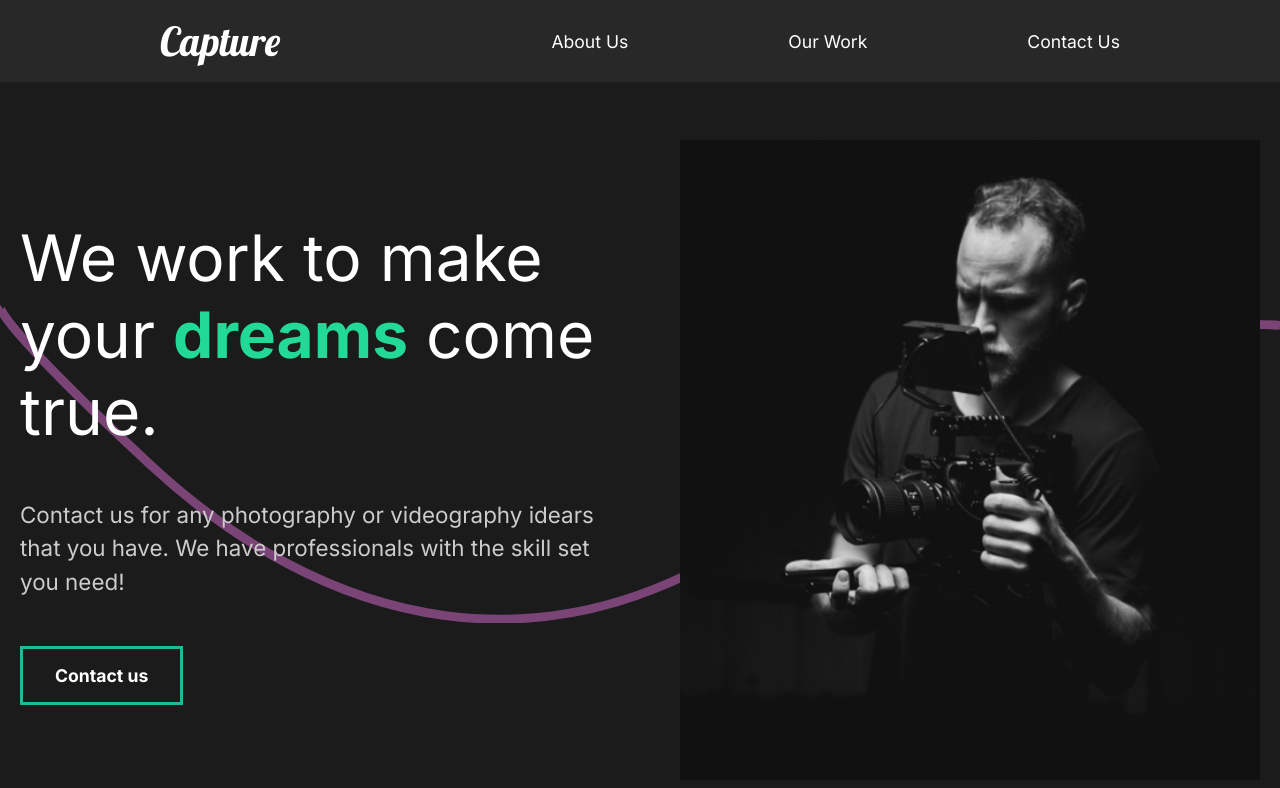
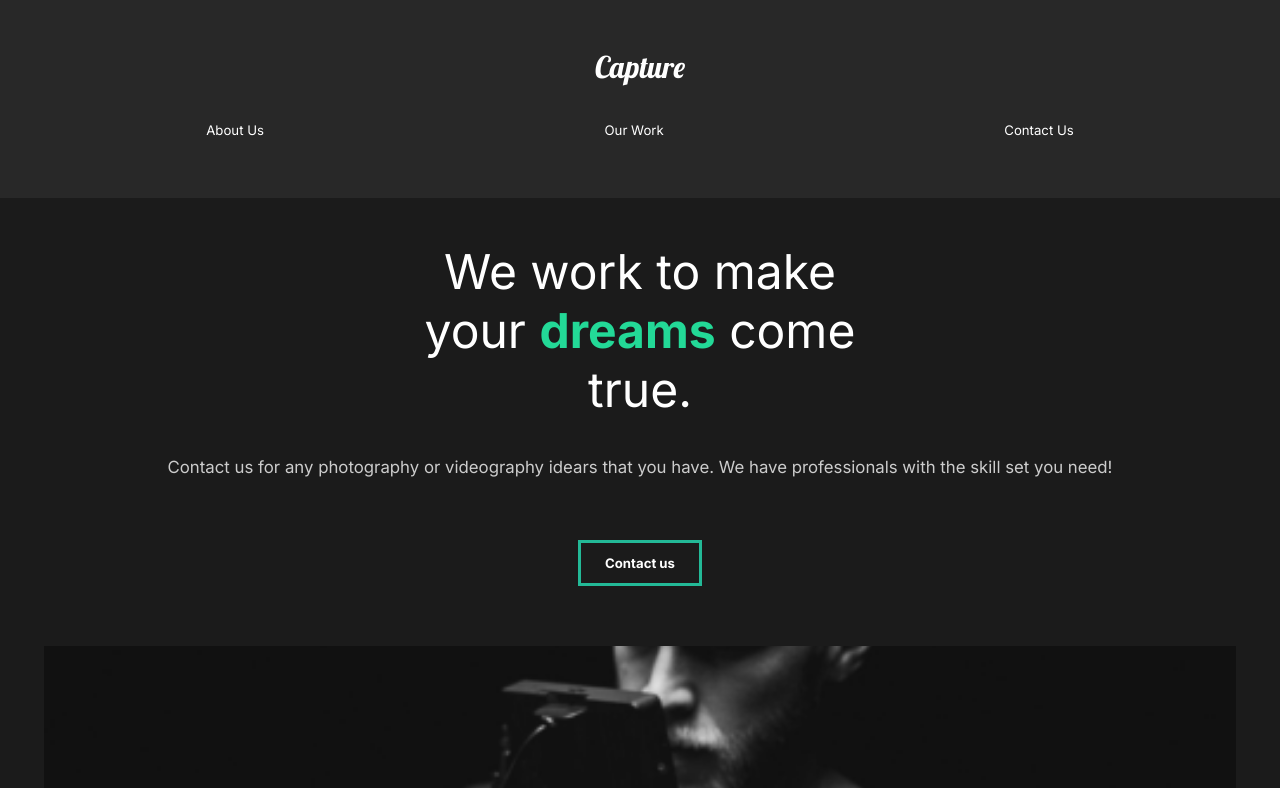
Before and after one commit to benhendriks/23_capture, a React (Create React App) app: page / in a window 1280 px wide. Shown: the top 788 px of the page. Built offline with nearby package versions, Linux system fonts and the light colour scheme.

Commit message:
Worked on responsability

```diff
--- a/src/components/GlobalStyle.js
+++ b/src/components/GlobalStyle.js
@@ -6,6 +6,13 @@
     padding: 0;
     box-sizing: border-box;
   }
+
+  html {
+    @media (max-width: 1700px) {
+      font-size: 75%;
+    }
+  }
+
   body {
     background: #1b1b1b;
     font-family: 'Inter', sans-serif;
--- a/src/components/Nav.js
+++ b/src/components/Nav.js
@@ -31,6 +31,22 @@
     padding-left: 10rem;
     position: relative:
   }
+  @media (max-width: 1300px) {
+      flex-direction: column;
+      padding: 3rem 1rem;
+      #logo {
+        display: inline-block;
+        margin: 1rem;
+      }
+      ul {
+        padding: 2rem;
+        justify-content: space-around;
+        width: 100%;
+        li {
+          padding: 0;
+        }
+      }
+    }
 `;
 
 const Nav = () => {
--- a/src/components/ServicesSection.js
+++ b/src/components/ServicesSection.js
@@ -23,6 +23,9 @@
   display: flex;
   flex-wrap: wrap;
   flex-basis: 20rem;
+  @media (max-width: 1300px) {
+      justify-content: center;
+    }
 `;
 
 const Card = styled.div`
--- a/src/components/styles.js
+++ b/src/components/styles.js
@@ -8,7 +8,11 @@
   align-items: center;
   justify-content: center;
   color: white;
-  }
+  @media (max-width: 1300px) {
+      display: block;
+      padding: 2rem;
+      text-align: center;
+    }
 `;
 
 export const Description = styled.div`
@@ -17,6 +21,12 @@
   z-index: 2;
     h2 {
       font-weight: lighter;
+    }
+    @media (max-width: 1300px) {
+      padding: 0;
+      button {
+        margin: 2rem 0rem 5rem 0rem;
+      }
     }
 `;
 
--- a/src/components/useScroll.js
+++ b/src/components/useScroll.js
@@ -3,7 +3,7 @@
 
 export const useScroll = () => {
   const controls = useAnimation();
-  const [element, view] = useInView({ threshold: 0.5 });
+  const [element, view] = useInView({ threshold: 0.3 });
     if (view) {
       controls.start("show");
     } else {
--- a/src/pages/ContactUs.js
+++ b/src/pages/ContactUs.js
@@ -7,11 +7,18 @@
   padding: 5rem 10rem;
   color: #353535;
   min-height: 90vh;
+  @media (max-width: 1500px) {
+    padding: 2rem;
+    font-size: 1rem;
+  }
 `;
 
 const Title = styled.div`
   margin-bottom: 4rem;
   color: black;
+  @media (max-width: 1500px) {
+    margin-top: 5rem;
+  }
 `;
 
 const Hide = styled.div`
--- a/src/pages/MovieDetail.js
+++ b/src/pages/MovieDetail.js
@@ -28,6 +28,10 @@
   margin: 0rem 10rem;
   align-items: center;
   justify-content: space-around;
+  @media (max-width: 1500px) {
+    display: block;
+    margin: 2rem;
+  }
 `;
 
 const AwardStyle = styled.div`
--- a/src/pages/OurWork.js
+++ b/src/pages/OurWork.js
@@ -14,6 +14,9 @@
   min-height: 100vh;
   overflow: hidden;
   padding: 5rem 10rem;
+  @media (max-width: 1300px) {
+    padding: 2rem 2rem;
+  }
   h2 {
     padding: 1rem 0rem;
   }
```
